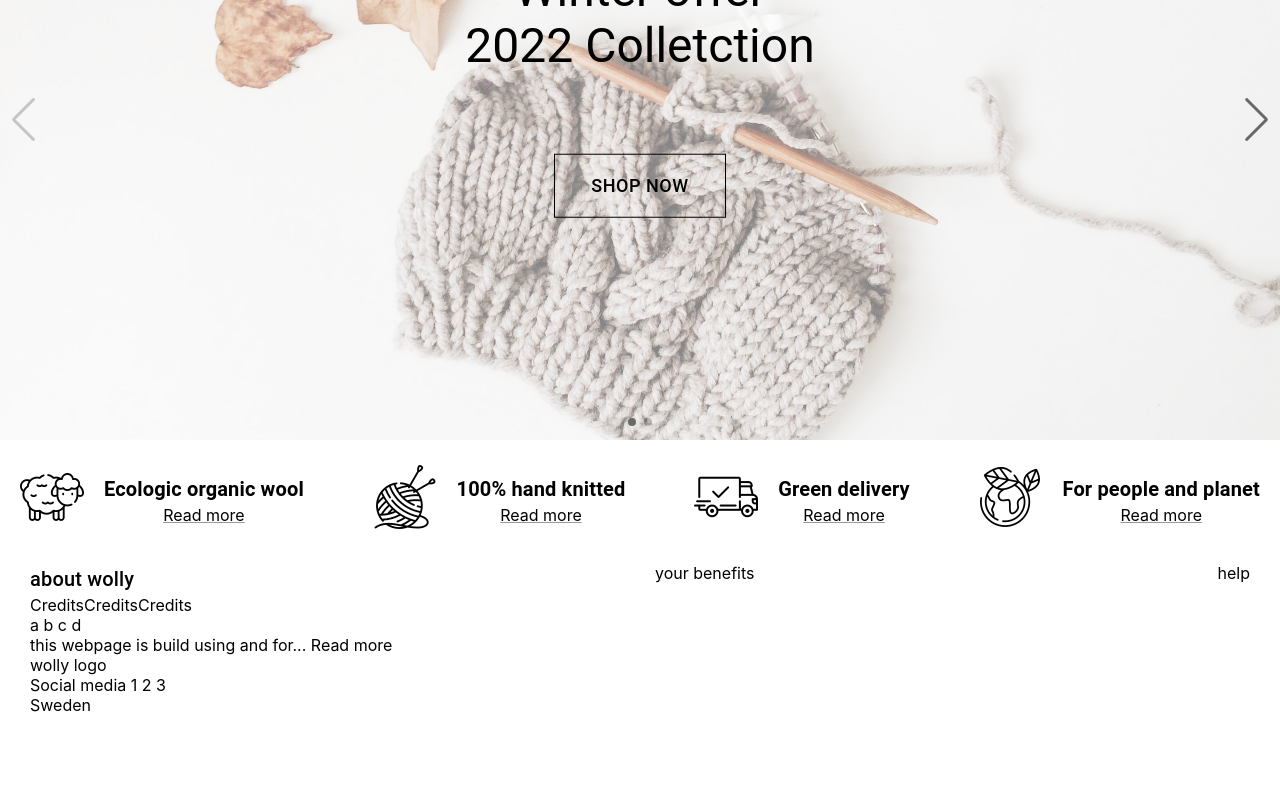
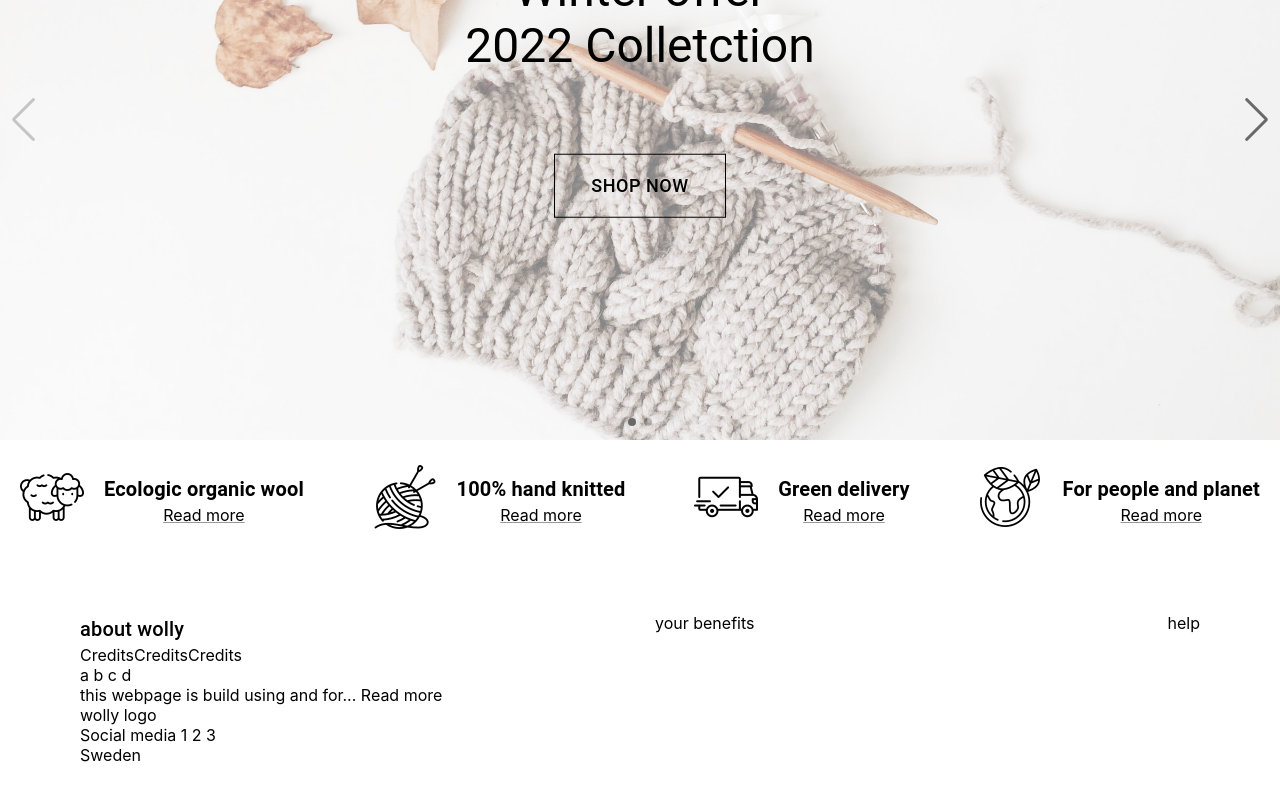
Before and after one commit to GoranAviani/react_web, a React (Create React App) app: page / in a window 1280 px wide. Shown: the part 280-1080 px from the top of the page. Before the commit the page ends 1025 px from the top, so only its background shows below. Built offline with nearby package versions, Linux system fonts and the light colour scheme.

Commit message:
modal improvements

```diff
--- a/src/components/Footer/Footer.css
+++ b/src/components/Footer/Footer.css
@@ -1,7 +1,7 @@
 .Footer {
     display: flex;
     flex-direction: column;
-    padding: 30px;
+    padding: 80px;
 }
 
 
```
